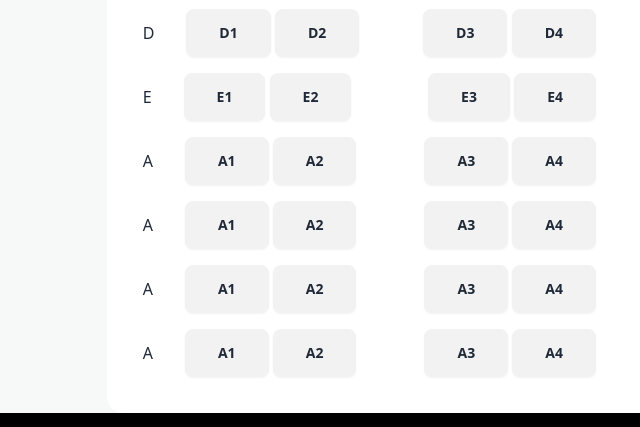
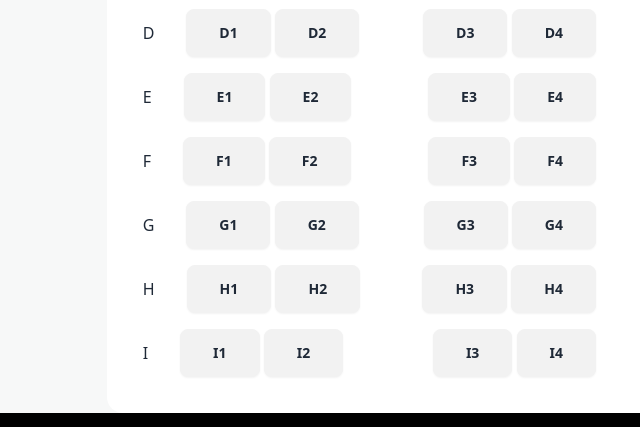
Before and after one commit to AkashAhmed007/Assignment-5, a plain HTML site: page index.html in a window 1280 px wide. Shown: the part 2340-2767 px from the top of the page, 0-640 px from the left. Drawn offline with nearby package versions, Linux system fonts and the light colour scheme.

Commit message:
catch discount input value

```diff
--- a/index.html
+++ b/index.html
@@ -220,54 +220,54 @@
                     </div>
                 </div>
                 <div class="flex justify-start items-center gap-8 w-full m-4">
-                    <p>A</p>
+                    <p>F</p>
                     <div class="flex justify-between space-x-2 w-full">
                         <div>
-                            <button class="btn px-8 seat-name">A1</button>
-                            <button class="btn px-8 seat-name">A2</button>
+                            <button class="btn px-8 seat-name">F1</button>
+                            <button class="btn px-8 seat-name">F2</button>
                         </div>
                         <div>
-                            <button class="btn px-8 seat-name">A3</button>
-                            <button class="btn px-8 seat-name">A4</button>
+                            <button class="btn px-8 seat-name">F3</button>
+                            <button class="btn px-8 seat-name">F4</button>
                         </div>
                     </div>
                 </div>
                 <div class="flex justify-start items-center gap-8 w-full m-4">
-                    <p>A</p>
+                    <p>G</p>
                     <div class="flex justify-between space-x-2 w-full">
                         <div>
-                            <button class="btn px-8 seat-name">A1</button>
-                            <button class="btn px-8 seat-name">A2</button>
+                            <button class="btn px-8 seat-name">G1</button>
+                            <button class="btn px-8 seat-name">G2</button>
                         </div>
                         <div>
-                            <button class="btn px-8 seat-name">A3</button>
-                            <button class="btn px-8 seat-name">A4</button>
+                            <button class="btn px-8 seat-name">G3</button>
+                            <button class="btn px-8 seat-name">G4</button>
                         </div>
                     </div>
                 </div>
                 <div class="flex justify-start items-center gap-8 w-full m-4">
-                    <p>A</p>
+                    <p>H</p>
                     <div class="flex justify-between space-x-2 w-full">
                         <div>
-                            <button class="btn px-8 seat-name">A1</button>
-                            <button class="btn px-8 seat-name">A2</button>
+                            <button class="btn px-8 seat-name">H1</button>
+                            <button class="btn px-8 seat-name">H2</button>
                         </div>
                         <div>
-                            <button class="btn px-8 seat-name">A3</button>
-                            <button class="btn px-8 seat-name">A4</button>
+                            <button class="btn px-8 seat-name">H3</button>
+                            <button class="btn px-8 seat-name">H4</button>
                         </div>
                     </div>
                 </div>
                 <div class="flex justify-start items-center gap-8 w-full m-4">
-                    <p>A</p>
+                    <p>I</p>
                     <div class="flex justify-between space-x-2 w-full">
                         <div>
-                            <button class="btn px-8 seat-name">A1</button>
-                            <button class="btn px-8 seat-name">A2</button>
+                            <button class="btn px-8 seat-name">I1</button>
+                            <button class="btn px-8 seat-name">I2</button>
                         </div>
                         <div>
-                            <button class="btn px-8 seat-name">A3</button>
-                            <button class="btn px-8 seat-name">A4</button>
+                            <button class="btn px-8 seat-name">I3</button>
+                            <button class="btn px-8 seat-name">I4</button>
                         </div>
                     </div>
                 </div>
@@ -300,7 +300,7 @@
                         </div>
                         <div class="w-full ml-12">
                             <input class="px-4 py-3 border-2 rounded-xl w-1/2" type="text" id="input-value" placeholder="Have any Coupon?">
-                            <button id="'apply" class="btn bg-green-500">Apply</button>
+                            <button id="apply" class="btn bg-green-500">Apply</button>
                         </div>
                           <div class="flex justify-between m-5">
                             <p class="">Grand Total</p>
--- a/javascript/script.js
+++ b/javascript/script.js
@@ -2,28 +2,34 @@ const seatNames = document.getElementsByClassName("seat-name");
 let count = 40;
 let seatSeleted = 0;
 let price = 550;
+let grandTotal = 0;
 for(const seatName of seatNames){
     seatName.addEventListener('click',function(){
         seatName.classList.add('bg-[#1dd100]');
         count -= 1;
         document.getElementById('seats-left').innerText = count;
         seatSeleted += 1;
+
         const selectedSeat = document.getElementById('seat-selected');
         selectedSeat.classList.add('bg-[#1dd100]','p-1');
         selectedSeat.innerText = seatSeleted;
+
         const nameOfSeat = seatName.innerText;
         const tableBody = document.getElementById('table-body');
         const tableRow = document.createElement('tr');
         const tableData1 = document.createElement('td');
         const tableData2 = document.createElement('td');
         const tableData3 = document.createElement('td');
+
         tableData1.innerText = nameOfSeat;
         tableData2.innerText = 'Economy';
         tableData3.innerText = price;
+
         tableRow.append(tableData1);
         tableRow.append(tableData2);
         tableRow.append(tableData3);
         tableBody.appendChild(tableRow);
+
         const totalPrice = document.getElementById('total-price');
         const convertedTotalPrice = parseInt(totalPrice.innerText);
         totalPrice.innerText = convertedTotalPrice + price
@@ -31,5 +37,21 @@ for(const seatName of seatNames){
         const convertedGrandTotal = parseInt(grandTotal.innerText);
         grandTotal.innerText = convertedGrandTotal + price;
     })
+}
 
-}
+const inputValue = document.getElementById('input-value');
+const cuponApply = document.getElementById('apply');
+grandTotal = document.getElementById('grand-total').innerText;
+
+cuponApply.addEventListener('click',function(){
+    const inputCupon = inputValue.value;
+    if(inputCupon === "NEW15"){
+        console.log("You got 15% discount!")
+
+    }else if(inputCupon === "Couple 20"){
+        console.log("You got 20% discount!!!")
+    }
+    else{
+        console.log("sorry you dont get any discount")
+    }
+})
```
